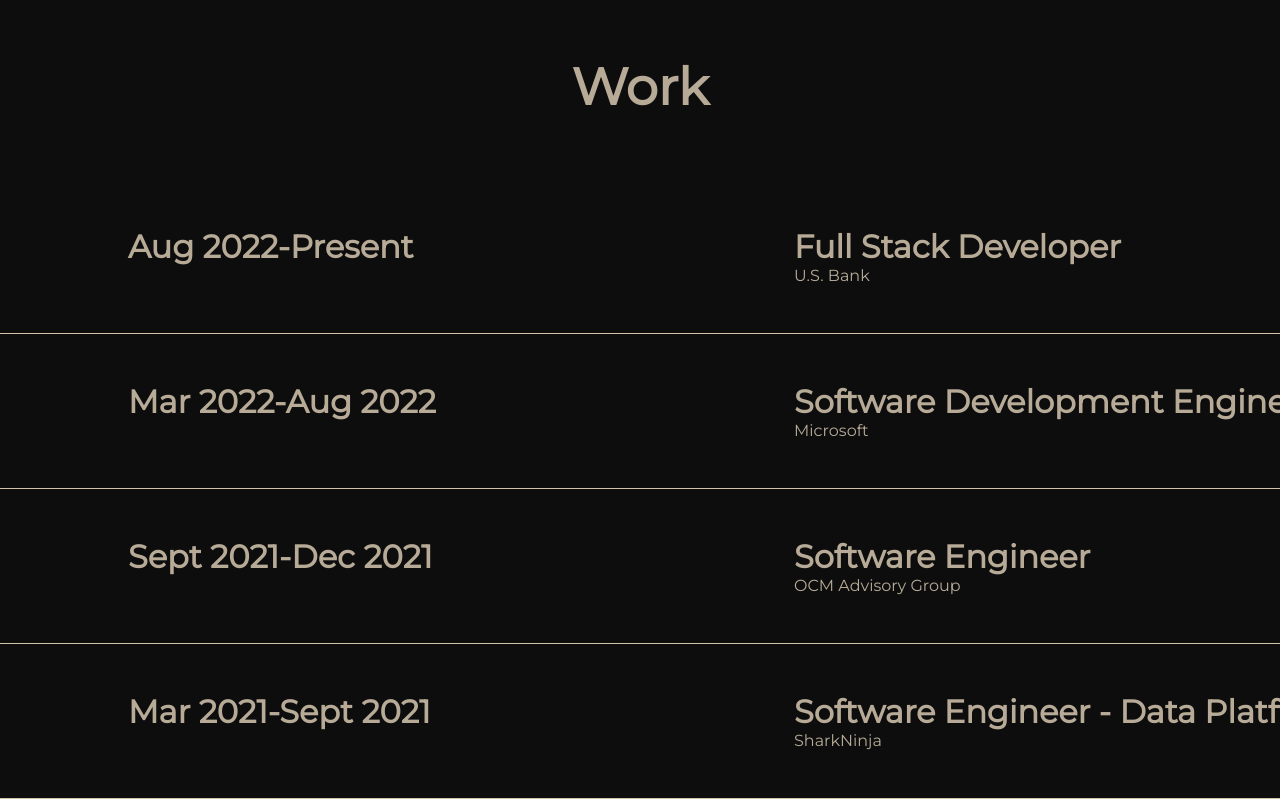
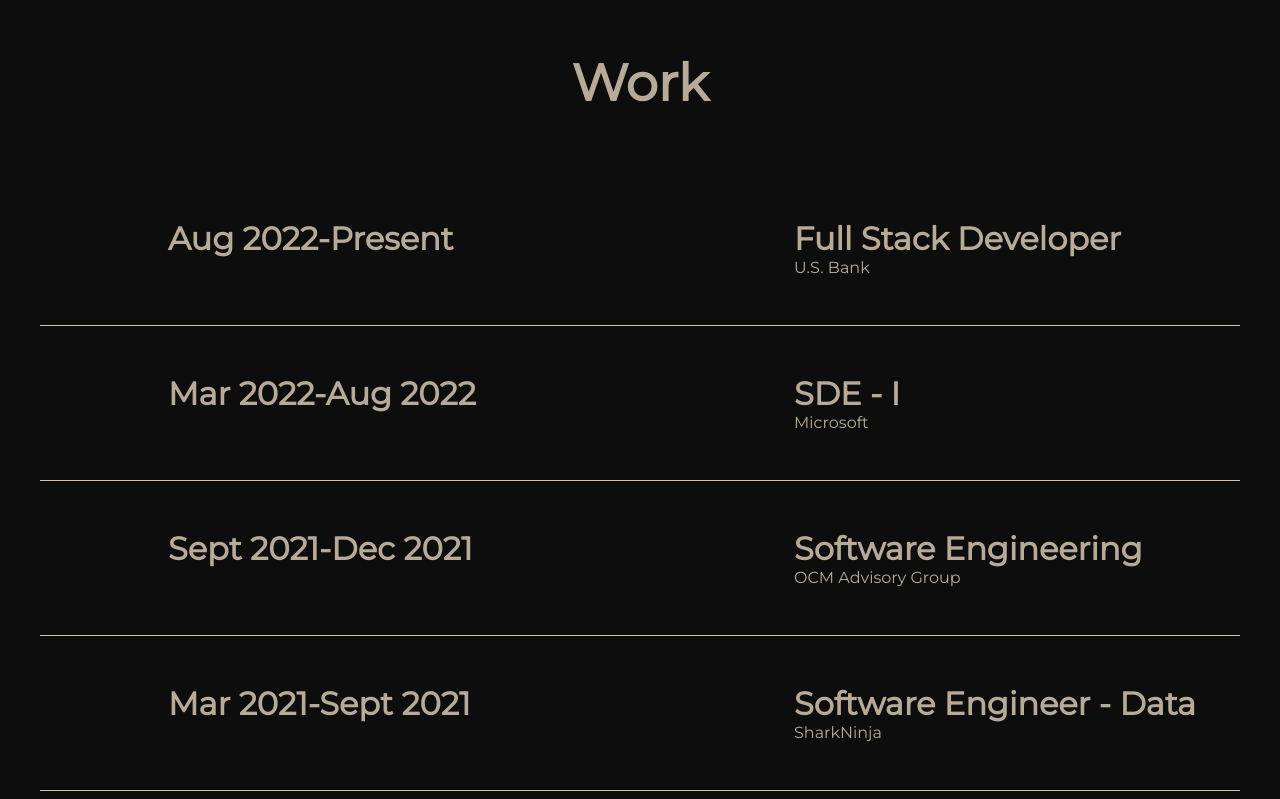
Before and after one commit to Hemanthhh/Portfolio-UI, a React (Vite) app in the folder Portfolio/: page / in a window 1280 px wide. Shown: the part 901-1700 px from the top of the page. Built offline with nearby package versions, Linux system fonts and the light colour scheme; a web font is replaced by a local one.

Commit message:
Updated Work Section

```diff
--- a/Portfolio/src/components/Work/Work.css
+++ b/Portfolio/src/components/Work/Work.css
@@ -1,3 +1,11 @@
+.Work{
+    height: 100vh;
+    width: 100vw;
+    max-width: 75rem;
+    margin: 0 auto;
+    overflow: hidden;
+}
+
 .Title{
     margin: 0 auto;
     text-align: center;
--- a/Portfolio/src/components/Work/Work.jsx
+++ b/Portfolio/src/components/Work/Work.jsx
@@ -15,21 +15,21 @@
             "company": "Microsoft",
             "startDate": "Mar 2022",
             "endDate": "Aug 2022",
-            "role": "Software Development Engineer"
+            "role": "SDE - I"
         },
         {
             "id": 3,
             "company": "OCM Advisory Group",
             "startDate": "Sept 2021",
             "endDate": "Dec 2021",
-            "role": "Software Engineer"
+            "role": "Software Engineering"
         },
         {
             "id": 4,
             "company": "SharkNinja",
             "startDate": "Mar 2021",
             "endDate": "Sept 2021",
-            "role": "Software Engineer - Data Platform"
+            "role": "Software Engineer - Data"
         }
     ];
 
```
